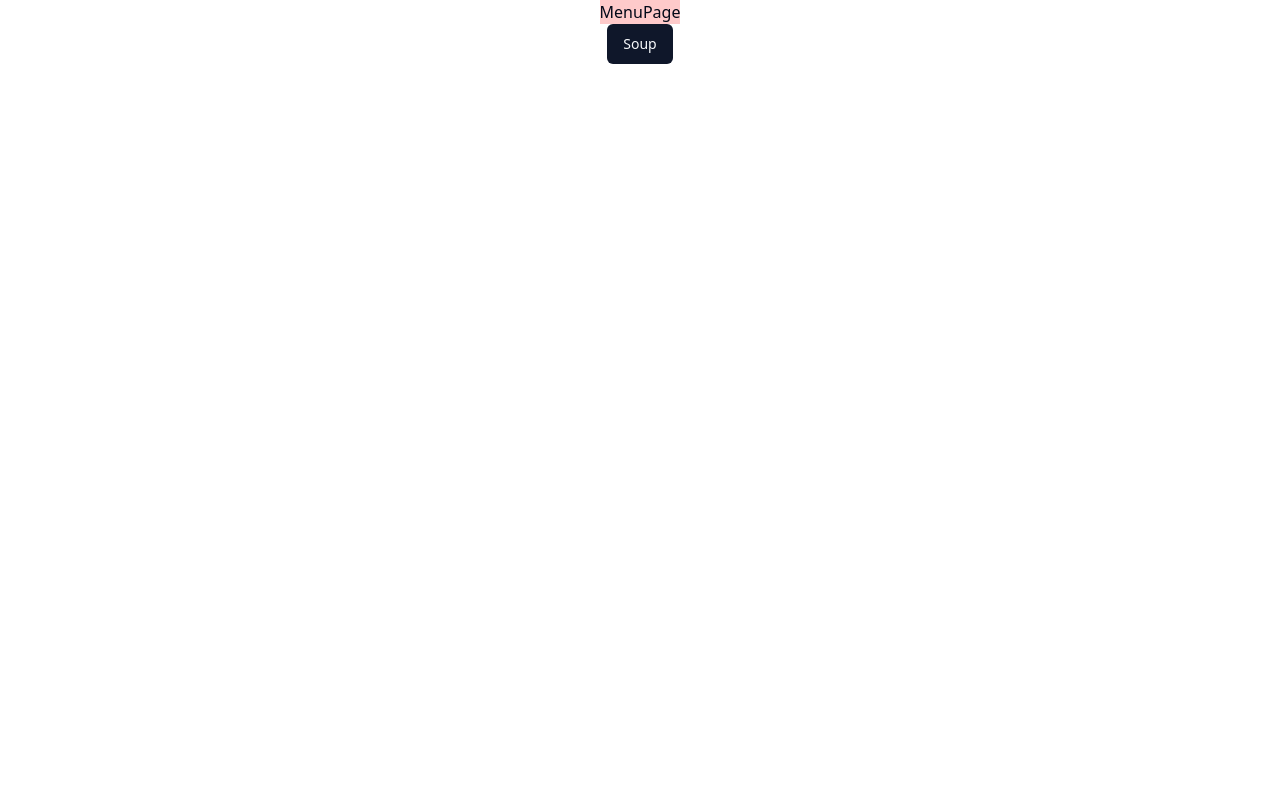
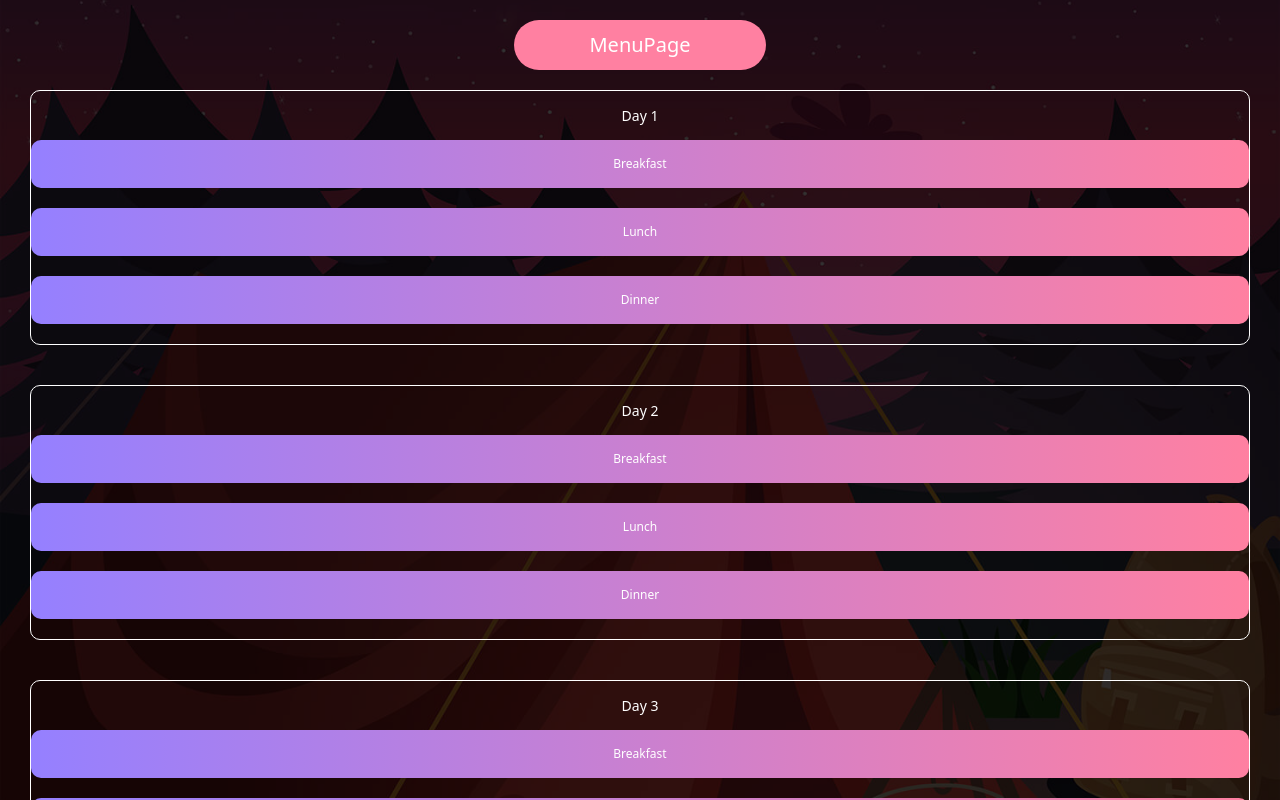
Before and after one commit to mgfallen/tourist-food-making, a React (Vite) app in the folder frontend/: page /menu in a window 1280 px wide. Built offline with nearby package versions, Linux system fonts and the light colour scheme.

Commit message:
feat: static ui of filterpage on menupage + components

```diff
--- /dev/null
+++ b/frontend/src/components/Background.tsx
@@ -0,0 +1,27 @@
+import backgroundImage from '@/assets/background.jpg'
+export const Background = ({
+  opacity,
+  children,
+}: {
+  opacity: boolean
+  children: React.ReactNode
+}) => {
+  return (
+    <div
+      style={{
+        backgroundImage: `url(${backgroundImage})`,
+        backgroundSize: 'cover',
+        backgroundPosition: 'center',
+        width: '100vw',
+        height: '100vh',
+      }}
+    >
+      {opacity && (
+        <div className="z-1  fixed  top-0  right-0  bottom-0  left-0  bg-customBlack">
+          {children}
+        </div>
+      )}
+      {!opacity && <>{children}</>}
+    </div>
+  )
+}
--- /dev/null
+++ b/frontend/src/components/Container.tsx
@@ -0,0 +1,7 @@
+export const Container = ({ children }: { children: React.ReactNode }) => {
+  return (
+    <div className="overflow-auto flex items-center flex-col py-[20px] px-[30px] h-full">
+      {children}
+    </div>
+  )
+}
--- /dev/null
+++ b/frontend/src/components/Section.tsx
@@ -0,0 +1,14 @@
+export const Section = ({
+  title,
+  children,
+}: {
+  title: string
+  children: React.ReactNode
+}) => {
+  return (
+    <div className="my-[20px] w-full h-fit rounded-[10px] border border-white flex flex-col items-center">
+      <div className="text-white text-[14px] py-[14px]">{title}</div>
+      {children}
+    </div>
+  )
+}
--- /dev/null
+++ b/frontend/src/components/Tile.tsx
@@ -0,0 +1,16 @@
+export const Tile = ({
+  text,
+  onClick,
+}: {
+  text: string
+  onClick?: () => void
+}) => {
+  return (
+    <div
+      onClick={onClick}
+      className="w-full mb-[20px] rounded-[10px] text-white text-xs p-[16px] font-size-14 bg-gradient-to-r from-customPurple to-customPink border-ra"
+    >
+      {text}
+    </div>
+  )
+}
--- /dev/null
+++ b/frontend/src/components/Title.tsx
@@ -0,0 +1,7 @@
+export const Title = ({ text }: { text: string; onClick?: () => void }) => {
+  return (
+    <div className="rounded-[50px] text-white text-[20px] px-[75px] py-[10px] font-size-14 bg-customPink">
+      {text}
+    </div>
+  )
+}
--- a/frontend/src/components/ui/button.tsx
+++ b/frontend/src/components/ui/button.tsx
@@ -1,36 +1,42 @@
-import * as React from "react"
-import { Slot } from "@radix-ui/react-slot"
-import { cva, type VariantProps } from "class-variance-authority"
+import * as React from 'react'
+import { Slot } from '@radix-ui/react-slot'
+import { cva, type VariantProps } from 'class-variance-authority'
 
-import { cn } from "@/lib/utils"
+import { cn } from '@/lib/utils'
 
 const buttonVariants = cva(
-  "inline-flex items-center justify-center whitespace-nowrap rounded-md text-sm font-medium ring-offset-background transition-colors focus-visible:outline-none focus-visible:ring-2 focus-visible:ring-ring focus-visible:ring-offset-2 disabled:pointer-events-none disabled:opacity-50",
+  'inline-flex items-center justify-center whitespace-nowrap rounded-md text-sm font-medium ring-offset-background transition-colors focus-visible:outline-none focus-visible:ring-2 focus-visible:ring-ring focus-visible:ring-offset-2 disabled:pointer-events-none disabled:opacity-50',
   {
     variants: {
       variant: {
-        default: "bg-primary text-primary-foreground hover:bg-primary/90",
+        default: 'bg-primary text-primary-foreground hover:bg-primary/90',
+        custom:
+          'bg-customPurple text-primary-foreground text-[20px] hover:bg-primary/90',
+        customGradient:
+          ' text-white text-xs p-[16px] font-size-14 bg-gradient-to-r from-customPurple to-customPink border-ra hover:bg-primary/90',
         destructive:
-          "bg-destructive text-destructive-foreground hover:bg-destructive/90",
+          'bg-destructive text-destructive-foreground hover:bg-destructive/90',
         outline:
-          "border border-input bg-background hover:bg-accent hover:text-accent-foreground",
+          'border border-input bg-background hover:bg-accent hover:text-accent-foreground',
         secondary:
-          "bg-secondary text-secondary-foreground hover:bg-secondary/80",
-        ghost: "hover:bg-accent hover:text-accent-foreground",
-        link: "text-primary underline-offset-4 hover:underline",
+          'bg-secondary text-secondary-foreground hover:bg-secondary/80',
+        ghost: 'hover:bg-accent hover:text-accent-foreground',
+        link: 'text-primary underline-offset-4 hover:underline',
       },
       size: {
-        default: "h-10 px-4 py-2",
-        sm: "h-9 rounded-md px-3",
-        lg: "h-11 rounded-md px-8",
-        icon: "h-10 w-10",
+        default: 'h-10 px-4 py-2',
+        sm: 'h-9 rounded-md px-3',
+        lg: 'h-11 rounded-md px-8',
+        icon: 'h-10 w-10',
+        custom: 'h-10 px-[41px] py-[15px]',
+        large: 'w-full mb-[20px] rounded-[10px]',
       },
     },
     defaultVariants: {
-      variant: "default",
-      size: "default",
+      variant: 'default',
+      size: 'default',
     },
-  }
+  },
 )
 
 export interface ButtonProps
@@ -41,7 +47,7 @@ export interface ButtonProps
 
 const Button = React.forwardRef<HTMLButtonElement, ButtonProps>(
   ({ className, variant, size, asChild = false, ...props }, ref) => {
-    const Comp = asChild ? Slot : "button"
+    const Comp = asChild ? Slot : 'button'
     return (
       <Comp
         className={cn(buttonVariants({ variant, size, className }))}
@@ -49,8 +55,8 @@ const Button = React.forwardRef<HTMLButtonElement, ButtonProps>(
         {...props}
       />
     )
-  }
+  },
 )
-Button.displayName = "Button"
+Button.displayName = 'Button'
 
 export { Button, buttonVariants }
--- a/frontend/src/pages/MenuPage/MenuPage.tsx
+++ b/frontend/src/pages/MenuPage/MenuPage.tsx
@@ -1,12 +1,87 @@
+import { Background } from '@/components/Background'
+import { Container } from '@/components/Container'
+import { Section } from '@/components/Section'
+import { Tile } from '@/components/Tile'
+import { Title } from '@/components/Title'
 import { Button } from '@/components/ui/button'
 import { useNavigate } from 'react-router-dom'
 
 export const MenuPage = () => {
   const navigate = useNavigate()
   return (
-    <div className="flex items-center justify-center flex-col">
-      <h1 className="text-center bg-red-200">MenuPage</h1>
-      <Button onClick={() => navigate('/recipe')}>Soup</Button>
-    </div>
+    <Background opacity={true}>
+      <Container>
+        <Title text="MenuPage" />
+        <Section title="Day 1">
+          <Button
+            size="large"
+            variant="customGradient"
+            onClick={() => navigate('/recipe')}
+          >
+            Breakfast
+          </Button>
+          <Button
+            size="large"
+            variant="customGradient"
+            onClick={() => navigate('/recipe')}
+          >
+            Lunch
+          </Button>
+          <Button
+            size="large"
+            variant="customGradient"
+            onClick={() => navigate('/recipe')}
+          >
+            Dinner
+          </Button>
+        </Section>
+        <Section title="Day 2">
+          <Button
+            size="large"
+            variant="customGradient"
+            onClick={() => navigate('/recipe')}
+          >
+            Breakfast
+          </Button>
+          <Button
+            size="large"
+            variant="customGradient"
+            onClick={() => navigate('/recipe')}
+          >
+            Lunch
+          </Button>
+          <Button
+            size="large"
+            variant="customGradient"
+            onClick={() => navigate('/recipe')}
+          >
+            Dinner
+          </Button>
+        </Section>
+        <Section title="Day 3">
+          <Button
+            size="large"
+            variant="customGradient"
+            onClick={() => navigate('/recipe')}
+          >
+            Breakfast
+          </Button>
+          <Button
+            size="large"
+            variant="customGradient"
+            onClick={() => navigate('/recipe')}
+          >
+            Lunch
+          </Button>
+          <Button
+            size="large"
+            variant="customGradient"
+            onClick={() => navigate('/recipe')}
+          >
+            Dinner
+          </Button>
+        </Section>
+      </Container>
+    </Background>
   )
 }
--- a/frontend/src/pages/StartPage/Start.tsx
+++ b/frontend/src/pages/StartPage/Start.tsx
@@ -5,7 +5,7 @@ export const StartPage = () => {
   const navigate = useNavigate()
   return (
     <div className="flex items-center justify-center flex-col">
-      <h1 className="text-center bg-red-200">StartPage</h1>
+      <h1 className="text-center bg-customGradient">StartPage</h1>
       <Button onClick={() => navigate('/filter')}>Start</Button>
     </div>
   )
--- a/frontend/tailwind.config.js
+++ b/frontend/tailwind.config.js
@@ -1,77 +1,85 @@
 /** @type {import('tailwindcss').Config} */
+const colors = require('tailwindcss/colors')
 module.exports = {
-  darkMode: ["class"],
+  darkMode: ['class'],
   content: [
     './pages/**/*.{ts,tsx}',
     './components/**/*.{ts,tsx}',
     './app/**/*.{ts,tsx}',
     './src/**/*.{ts,tsx}',
   ],
-  prefix: "",
+  prefix: '',
   theme: {
     container: {
       center: true,
-      padding: "2rem",
+      padding: '2rem',
       screens: {
-        "2xl": "1400px",
+        '2xl': '1400px',
       },
     },
     extend: {
       colors: {
-        border: "hsl(var(--border))",
-        input: "hsl(var(--input))",
-        ring: "hsl(var(--ring))",
-        background: "hsl(var(--background))",
-        foreground: "hsl(var(--foreground))",
+        customPurple: '#9580FF',
+        customPink: '#FF80A1',
+        customBlack: '#000000cc',
+        customWhite: '#000000',
+        border: 'hsl(var(--border))',
+        input: 'hsl(var(--input))',
+        ring: 'hsl(var(--ring))',
+        background: 'hsl(var(--background))',
+        foreground: 'hsl(var(--foreground))',
         primary: {
-          DEFAULT: "hsl(var(--primary))",
-          foreground: "hsl(var(--primary-foreground))",
+          DEFAULT: 'hsl(var(--primary))',
+          foreground: 'hsl(var(--primary-foreground))',
         },
         secondary: {
-          DEFAULT: "hsl(var(--secondary))",
-          foreground: "hsl(var(--secondary-foreground))",
+          DEFAULT: 'hsl(var(--secondary))',
+          foreground: 'hsl(var(--secondary-foreground))',
         },
         destructive: {
-          DEFAULT: "hsl(var(--destructive))",
-          foreground: "hsl(var(--destructive-foreground))",
+          DEFAULT: 'hsl(var(--destructive))',
+          foreground: 'hsl(var(--destructive-foreground))',
         },
         muted: {
-          DEFAULT: "hsl(var(--muted))",
-          foreground: "hsl(var(--muted-foreground))",
+          DEFAULT: 'hsl(var(--muted))',
+          foreground: 'hsl(var(--muted-foreground))',
         },
         accent: {
-          DEFAULT: "hsl(var(--accent))",
-          foreground: "hsl(var(--accent-foreground))",
+          DEFAULT: 'hsl(var(--accent))',
+          foreground: 'hsl(var(--accent-foreground))',
         },
         popover: {
-          DEFAULT: "hsl(var(--popover))",
-          foreground: "hsl(var(--popover-foreground))",
+          DEFAULT: 'hsl(var(--popover))',
+          foreground: 'hsl(var(--popover-foreground))',
         },
         card: {
-          DEFAULT: "hsl(var(--card))",
-          foreground: "hsl(var(--card-foreground))",
+          DEFAULT: 'hsl(var(--card))',
+          foreground: 'hsl(var(--card-foreground))',
         },
       },
       borderRadius: {
-        lg: "var(--radius)",
-        md: "calc(var(--radius) - 2px)",
-        sm: "calc(var(--radius) - 4px)",
+        lg: 'var(--radius)',
+        md: 'calc(var(--radius) - 2px)',
+        sm: 'calc(var(--radius) - 4px)',
       },
       keyframes: {
-        "accordion-down": {
-          from: { height: "0" },
-          to: { height: "var(--radix-accordion-content-height)" },
+        'accordion-down': {
+          from: { height: '0' },
+          to: { height: 'var(--radix-accordion-content-height)' },
         },
-        "accordion-up": {
-          from: { height: "var(--radix-accordion-content-height)" },
-          to: { height: "0" },
+        'accordion-up': {
+          from: { height: 'var(--radix-accordion-content-height)' },
+          to: { height: '0' },
         },
       },
       animation: {
-        "accordion-down": "accordion-down 0.2s ease-out",
-        "accordion-up": "accordion-up 0.2s ease-out",
+        'accordion-down': 'accordion-down 0.2s ease-out',
+        'accordion-up': 'accordion-up 0.2s ease-out',
+      },
+      dropShadow: {
+        '3xl': '0px 0px 15px rgba(255, 255, 255, 0.5)',
       },
     },
   },
-  plugins: [require("tailwindcss-animate")],
+  plugins: [require('tailwindcss-animate')],
 }
```
Also changed, not shown: frontend/src/pages/FilterPage/Filter.tsx (+23 -4 lines), frontend/src/assets/background.jpg (added).
